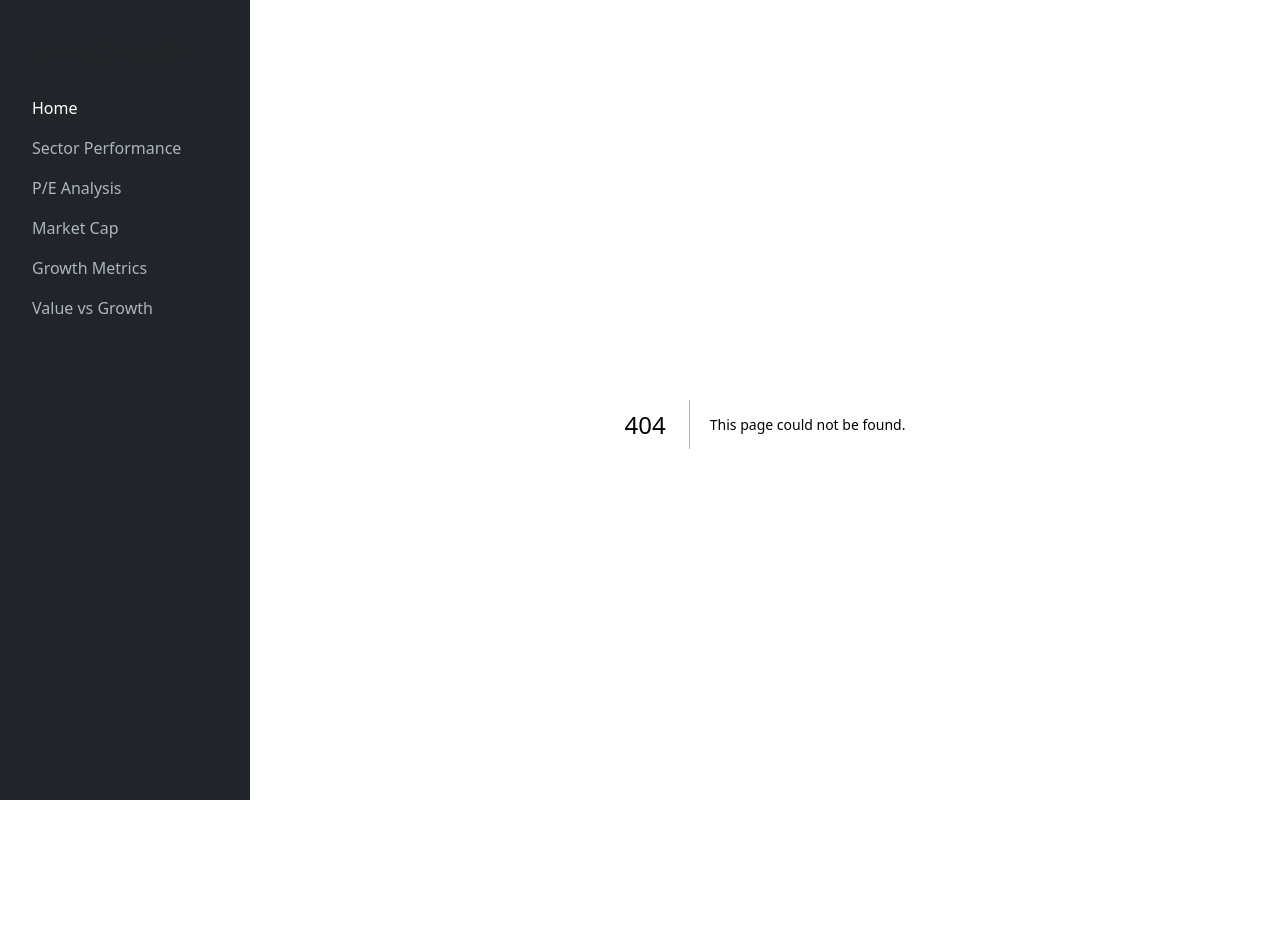
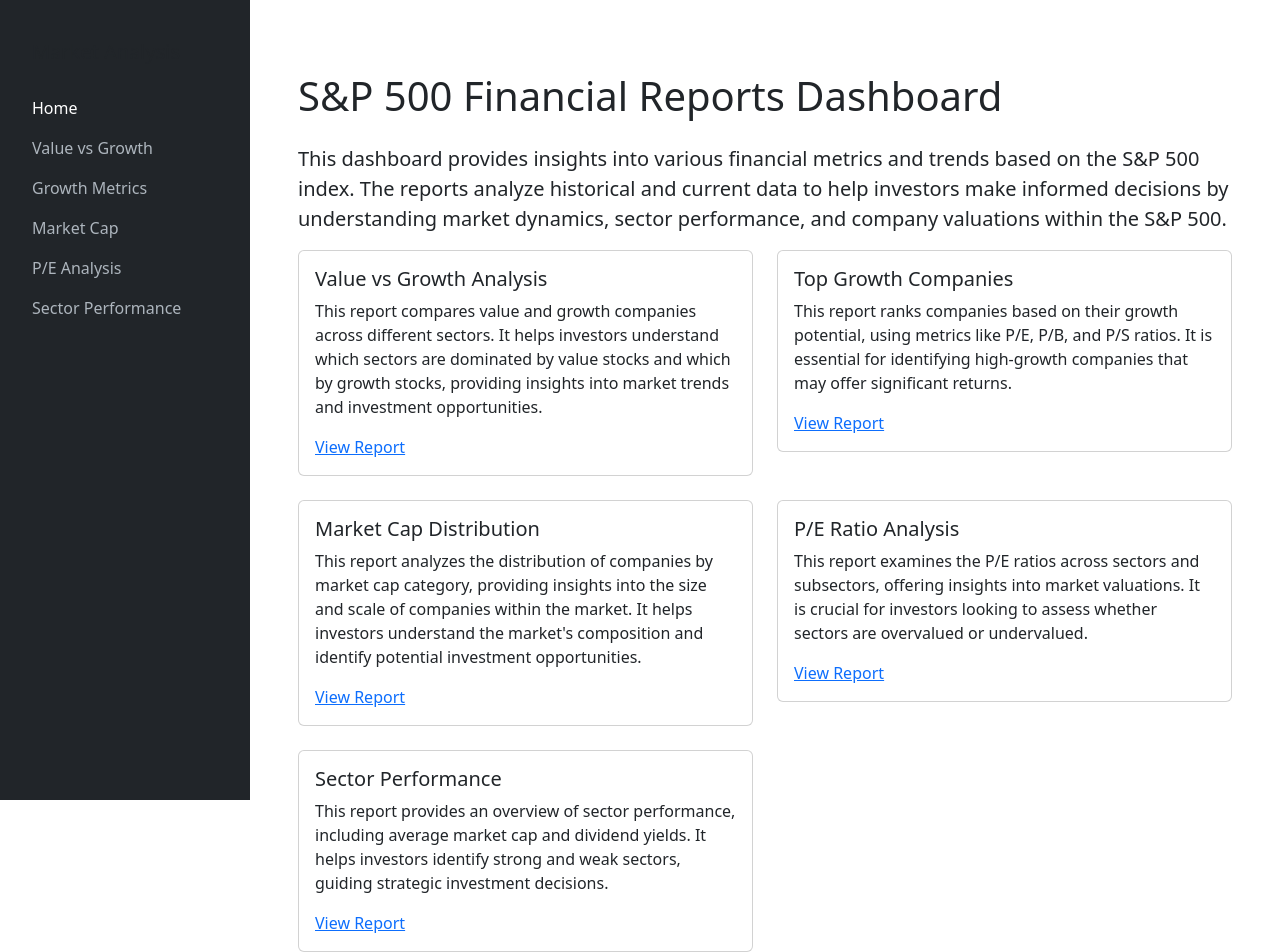
Before and after one commit to adityamukho/dadt-midterm, a Next.js app in the folder app/: page / in a window 1280 px wide. Before the commit this address had no page. Shown: the top 952 px of the page. Before the commit the page ends 848 px from the top, so only its background shows below. Built offline with nearby package versions, Linux system fonts and the light colour scheme.

Commit message:
Added home page.

```diff
--- a/app/components/Layout.tsx
+++ b/app/components/Layout.tsx
@@ -25,11 +25,11 @@
 
   const navItems = [
     { href: '/', label: 'Home' },
+    { href: '/value-growth', label: 'Value vs Growth' },
+    { href: '/growth', label: 'Growth Metrics' },
+    { href: '/market-cap', label: 'Market Cap' },
+    { href: '/pe-ratio', label: 'P/E Analysis' },
     { href: '/sector-performance', label: 'Sector Performance' },
-    { href: '/pe-ratio', label: 'P/E Analysis' },
-    { href: '/market-cap', label: 'Market Cap' },
-    { href: '/growth', label: 'Growth Metrics' },
-    { href: '/value-growth', label: 'Value vs Growth' }
   ];
 
   return (
--- /dev/null
+++ b/app/pages/index.tsx
@@ -0,0 +1,83 @@
+import React from 'react';
+import Link from 'next/link';
+import { Card, Container, Row, Col } from 'react-bootstrap';
+
+const HomePage: React.FC = () => {
+  return (
+    <Container className="mt-5">
+      <h1 className="mb-4">S&P 500 Financial Reports Dashboard</h1>
+      <p className="lead">
+        This dashboard provides insights into various financial metrics and trends based on the S&P 500 index. The reports analyze historical and current data to help investors make informed decisions by understanding market dynamics, sector performance, and company valuations within the S&P 500.
+      </p>
+      <Row>
+        <Col md={6} className="mb-4">
+          <Card>
+            <Card.Body>
+              <Card.Title>Value vs Growth Analysis</Card.Title>
+              <Card.Text>
+                This report compares value and growth companies across different sectors. It helps investors understand which sectors are dominated by value stocks and which by growth stocks, providing insights into market trends and investment opportunities.
+              </Card.Text>
+              <Link href="/value-growth" passHref>
+                <Card.Link>View Report</Card.Link>
+              </Link>
+            </Card.Body>
+          </Card>
+        </Col>
+        <Col md={6} className="mb-4">
+          <Card>
+            <Card.Body>
+              <Card.Title>Top Growth Companies</Card.Title>
+              <Card.Text>
+                This report ranks companies based on their growth potential, using metrics like P/E, P/B, and P/S ratios. It is essential for identifying high-growth companies that may offer significant returns.
+              </Card.Text>
+              <Link href="/growth" passHref>
+                <Card.Link>View Report</Card.Link>
+              </Link>
+            </Card.Body>
+          </Card>
+        </Col>
+        <Col md={6} className="mb-4">
+          <Card>
+            <Card.Body>
+              <Card.Title>Market Cap Distribution</Card.Title>
+              <Card.Text>
+                This report analyzes the distribution of companies by market cap category, providing insights into the size and scale of companies within the market. It helps investors understand the market's composition and identify potential investment opportunities.
+              </Card.Text>
+              <Link href="/market-cap" passHref>
+                <Card.Link>View Report</Card.Link>
+              </Link>
+            </Card.Body>
+          </Card>
+        </Col>
+        <Col md={6} className="mb-4">
+          <Card>
+            <Card.Body>
+              <Card.Title>P/E Ratio Analysis</Card.Title>
+              <Card.Text>
+                This report examines the P/E ratios across sectors and subsectors, offering insights into market valuations. It is crucial for investors looking to assess whether sectors are overvalued or undervalued.
+              </Card.Text>
+              <Link href="/pe-ratio" passHref>
+                <Card.Link>View Report</Card.Link>
+              </Link>
+            </Card.Body>
+          </Card>
+        </Col>
+        <Col md={6} className="mb-4">
+          <Card>
+            <Card.Body>
+              <Card.Title>Sector Performance</Card.Title>
+              <Card.Text>
+                This report provides an overview of sector performance, including average market cap and dividend yields. It helps investors identify strong and weak sectors, guiding strategic investment decisions.
+              </Card.Text>
+              <Link href="/sector-performance" passHref>
+                <Card.Link>View Report</Card.Link>
+              </Link>
+            </Card.Body>
+          </Card>
+        </Col>
+      </Row>
+    </Container>
+  );
+};
+
+export default HomePage;
```
